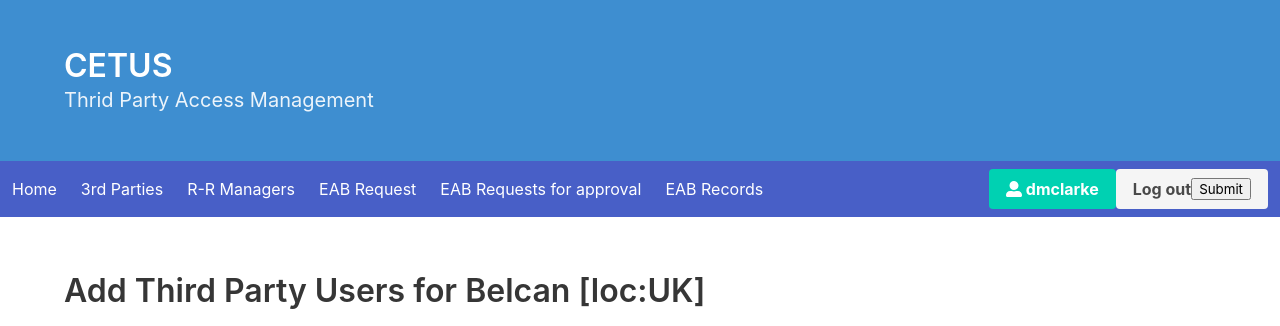
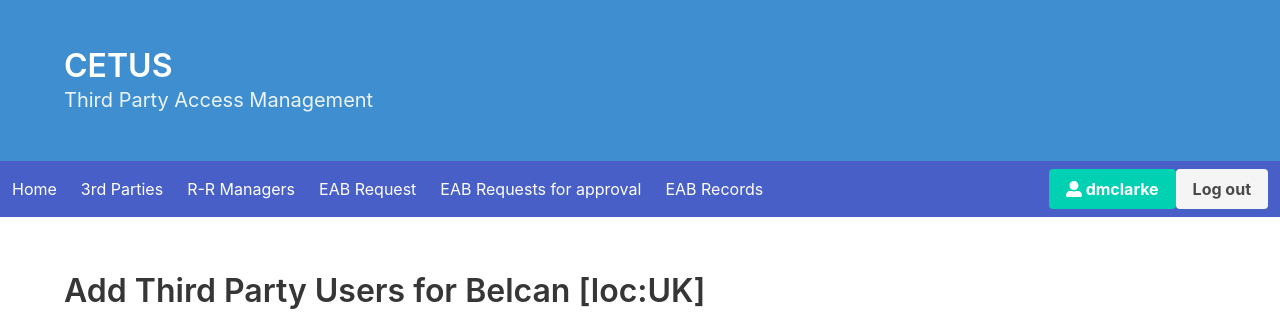
Before and after one commit to diarmuidclarke/cetus, a Django app: page /cetus3pur/addusers/1 in a window 1280 px wide. Shown: the top 326 px of the page. Run offline with Django 3.2, Linux system fonts and the light colour scheme; a user stored in the database is signed in; data comes from the database, SQL or seed files in the repository; some libraries are stand-ins or nearby versions.

Commit message:
Fixing log out button

```diff
--- a/cetusSite/cetus3pur/templates/base.html
+++ b/cetusSite/cetus3pur/templates/base.html
@@ -18,7 +18,7 @@
             <div class="container">
                 <h1 class="title">CETUS</h1>
                 <h2 class="subtitle">
-                    Thrid Party Access Management
+                    Third Party Access Management
                 </h2>
             </div>
         </div>
@@ -72,10 +72,9 @@
                     </a>
 
                     <form action="/logout/">
-                        <a class="button is-light">
+                        <button class="button is-light" value="Submit Query">
                             <strong>Log out</strong>
-                            <input type="Submit">
-                        </a>
+                        </button>
                     </form>
 
                     {% else %}
```
